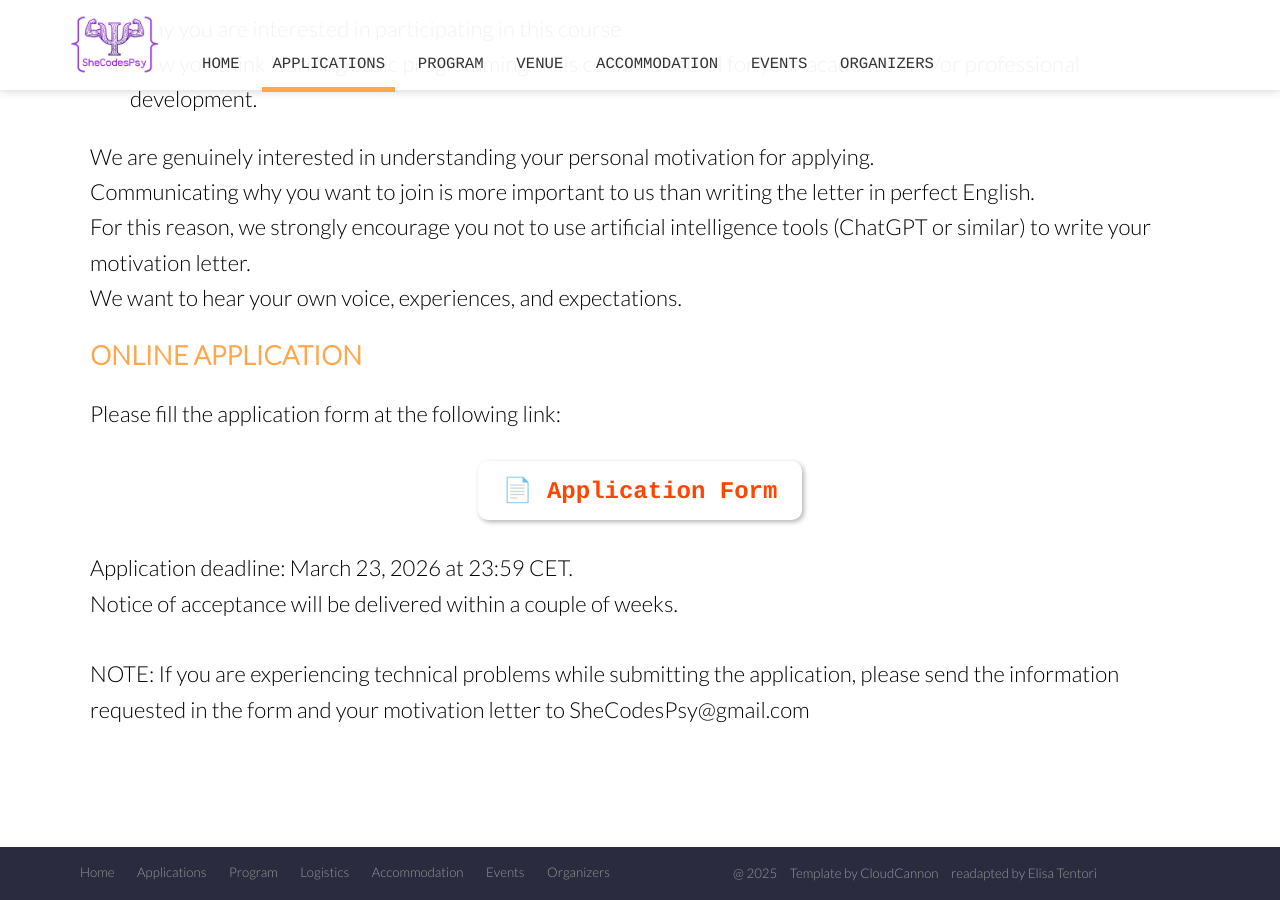
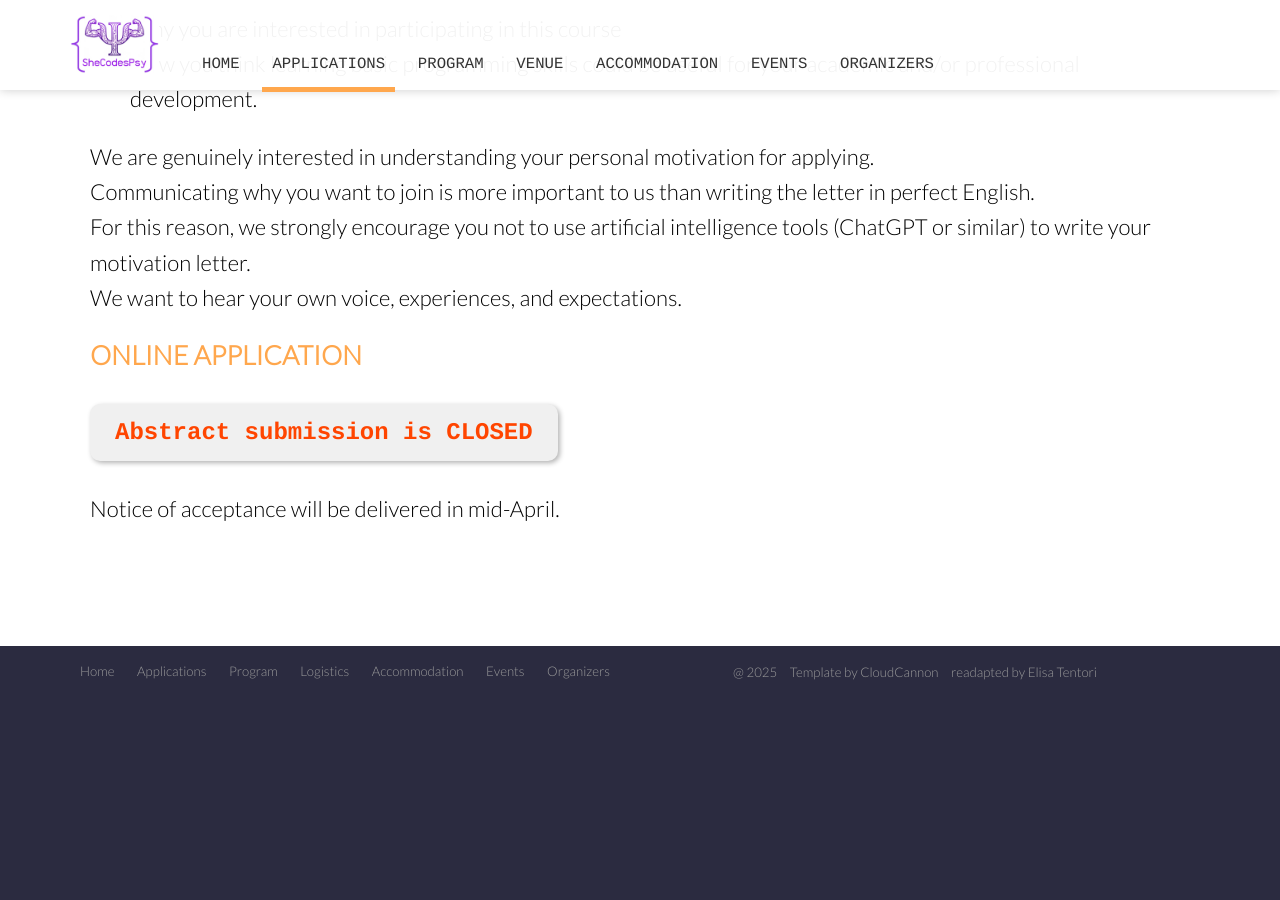
Before and after one commit to shecodespsy/shecodespsy.github.io, a Jekyll site: the page built from registration.html, in a window 1280 px wide and 900 px high, scrolled down 778 px. Built offline with Jekyll 4.4.1, drawn with Linux system fonts in a browser that asks for light colours; nearby versions of some CDN libraries; after the commit the page ends 1477 px from its top, so only the background shows below that.

Commit message:
registration closed and ministerio logo

```diff
--- a/index.html
+++ b/index.html
@@ -205,7 +205,11 @@ bottom_image: http://unsplash.it/2000/1322?a=.png
 				<img src="{{ site.baseurl }}/images/loghi/cimcyc1.jpg" alt="CIMCYC">  &nbsp; &nbsp; &nbsp; &nbsp; &nbsp; &nbsp; &nbsp; &nbsp;
 				<img src="{{ site.baseurl }}/images/loghi/MariaDeMaeztu.png" alt="Maria De Maetzu"> &nbsp; &nbsp; &nbsp; &nbsp; &nbsp; &nbsp; &nbsp; &nbsp;
 				<img src="{{ site.baseurl }}/images/loghi/UnidadExcelenciaUGR.png" alt="Unidad de Excelencia"> <br><br><br>
-				</div>
+				&nbsp; &nbsp; &nbsp; &nbsp; &nbsp; &nbsp; &nbsp; &nbsp; <img src="{{ site.baseurl }}/images/loghi/MinisterioConAyuda.png" alt=""> &nbsp; &nbsp; &nbsp; &nbsp; &nbsp; &nbsp; &nbsp; &nbsp;
+
+
+
+			</div>
 
 			</div>
 		</div>
--- a/registration.html
+++ b/registration.html
@@ -191,7 +191,7 @@ image: /images/background/alhambra.png
                 <p class="editable">
 					Application submission is CLOSED.
 				</p>-->
-
+                <!--
                 <p class="editable">
                     Please fill the application form at the following link:
                 </p>
@@ -201,19 +201,23 @@ image: /images/background/alhambra.png
                         📄 Application Form
                     </a>
                 </div>
+                -->
 
-                <!-- <div class="form-closed">
+                 <div class="form-closed">
                     <div class="fake-button">
                         Abstract submission is CLOSED
                     </div>
-                </div> -->
+                </div>
 
                 <p class="editable">
+                    <!--
                     Application deadline: <span>March 23, 2026</span> at 23:59 CET.<br>
-                    Notice of acceptance will be delivered within a couple of weeks.
+
                     <br><br>
                     NOTE: If you are experiencing technical problems while submitting the application,
                     please send the information requested in the form and your motivation letter to SheCodesPsy@gmail.com
+                    -->
+                    Notice of acceptance will be delivered in mid-April.
                 </p>
 
 
```
Also changed, not shown: images/loghi/MinisterioConAyuda.png (added).
